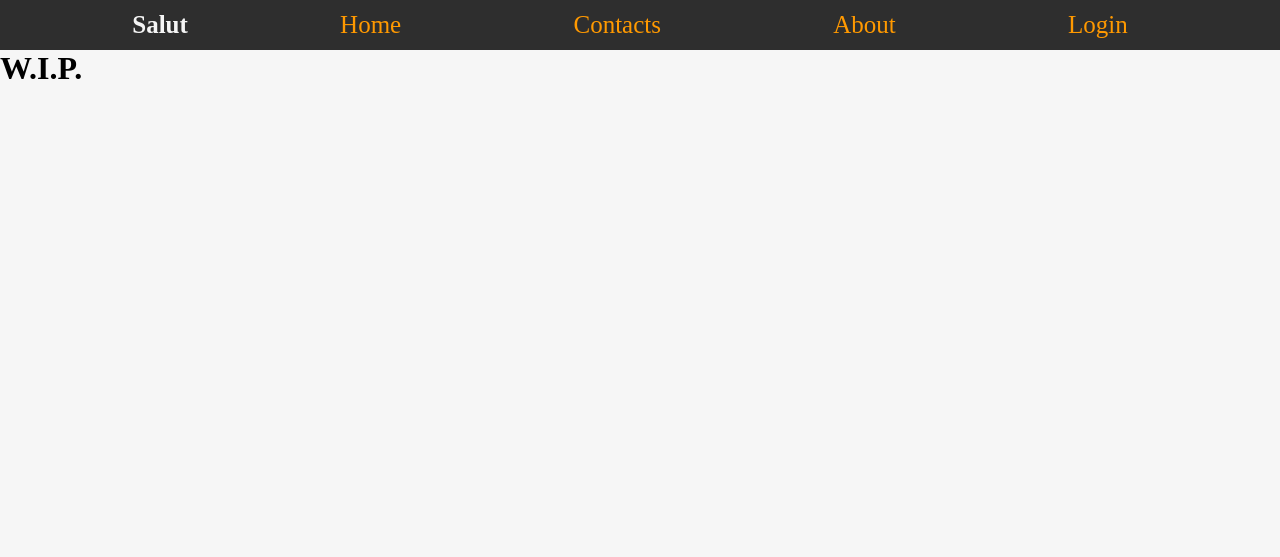
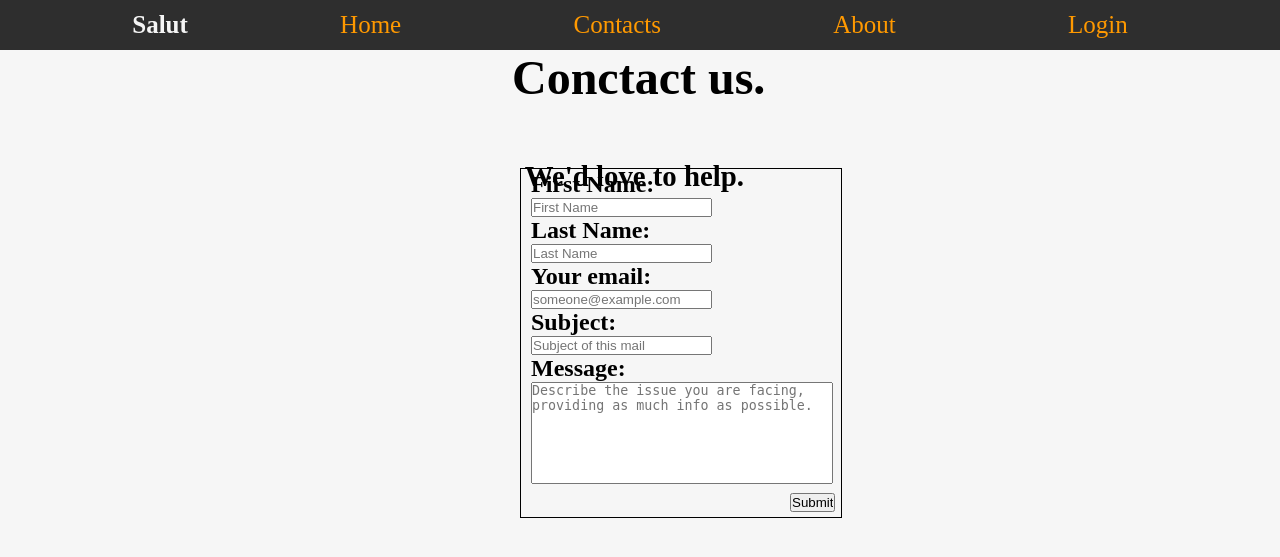
Before and after one commit to Nichita45/blog, a Django app: page /contacts/ in a window 1280 px wide. Shown: the top 557 px of the page. Run offline with Django 4.2, Linux system fonts and the light colour scheme.

Commit message:
finished contacts page, cant submit email

```diff
--- /dev/null
+++ b/blog/static/css/contacts.css
@@ -0,0 +1,39 @@
+form {
+    position: relative;
+    top: 100px;
+    left: 520px;
+    width: 200px;
+    border: solid 1px;
+    padding: 2px 110px 10px 10px;
+}
+
+#message {
+    height: 100px;
+    width: 300px
+}
+
+#submit_button {
+    position: relative;
+    top: 5px;
+    left: 259px;
+}
+
+h1{
+    font-size:300%;
+    border: solid 0px;
+    position: absolute;
+    left: 40%;
+
+}
+
+#subheader {
+    font-size:180%;
+    border: solid 0px;
+    position: absolute;
+    left: 41%;
+    top: 20%;
+}
+
+textarea{
+    resize: none;
+}
--- a/blog/static/css/style.css
+++ b/blog/static/css/style.css
@@ -30,11 +30,20 @@ nav{
 }
 
 #post-link {
+    background-color:whitesmoke;
+    text-align: center;
+    width: 100px;
     text-decoration: none;
     font-size: 18px;
-    color: darkblue;
+    color: #3333ff;
     padding-top: 5px;
-    margin-left: 5px;
+    border: solid 2px;
+    border-radius: 10px
+}
+
+#post-link:hover {
+    background-color: rgb(235, 235, 235);
+    color: #1111ff
 }
 
 .navlink:hover {
--- a/templates/article/contacts.html
+++ b/templates/article/contacts.html
@@ -1,7 +1,28 @@
 
 {% extends "main/base.html" %}
 {% block content %}
+{% load static %}
+<link rel="stylesheet" href="{% static 'css/contacts.css' %}">
+<h1>Conctact us.</h1>
+<h2 id="subheader">We'd love to help.</h2>
+<br>
+<form action="https://formsubmit.co/nichita225@gmail.com" method="POST">
+    {% csrf_token %}
+    <h2>First Name:</h2>
+    <input type="text" name="fname" placeholder="First Name" required>
+    <h2>Last Name:</h2>
+    <input type="text" name="lname" placeholder="Last Name" required>
+    <h2>Your email:</h2>
+    <input type="email" id="email" name="email" placeholder="someone@example.com">
+    <h2>Subject:</h2>
+    <input type="text" id="subject" name="subject" placeholder="Subject of this mail">
+    <h2>Message:</h2>
+    <textarea name="message-to-send" id="message" name="message" cols="30" rows="10" placeholder="Describe the issue you are facing, providing as much info as possible."></textarea>
+    <br>
+    <input type="submit" id="submit_button">
+    <input type="hidden" name="_next" value="article/home.html">
 
-<h1>W.I.P.</h1>
+
+</form>
 
 {% endblock content %}
```
Also changed, not shown: db.sqlite3.
